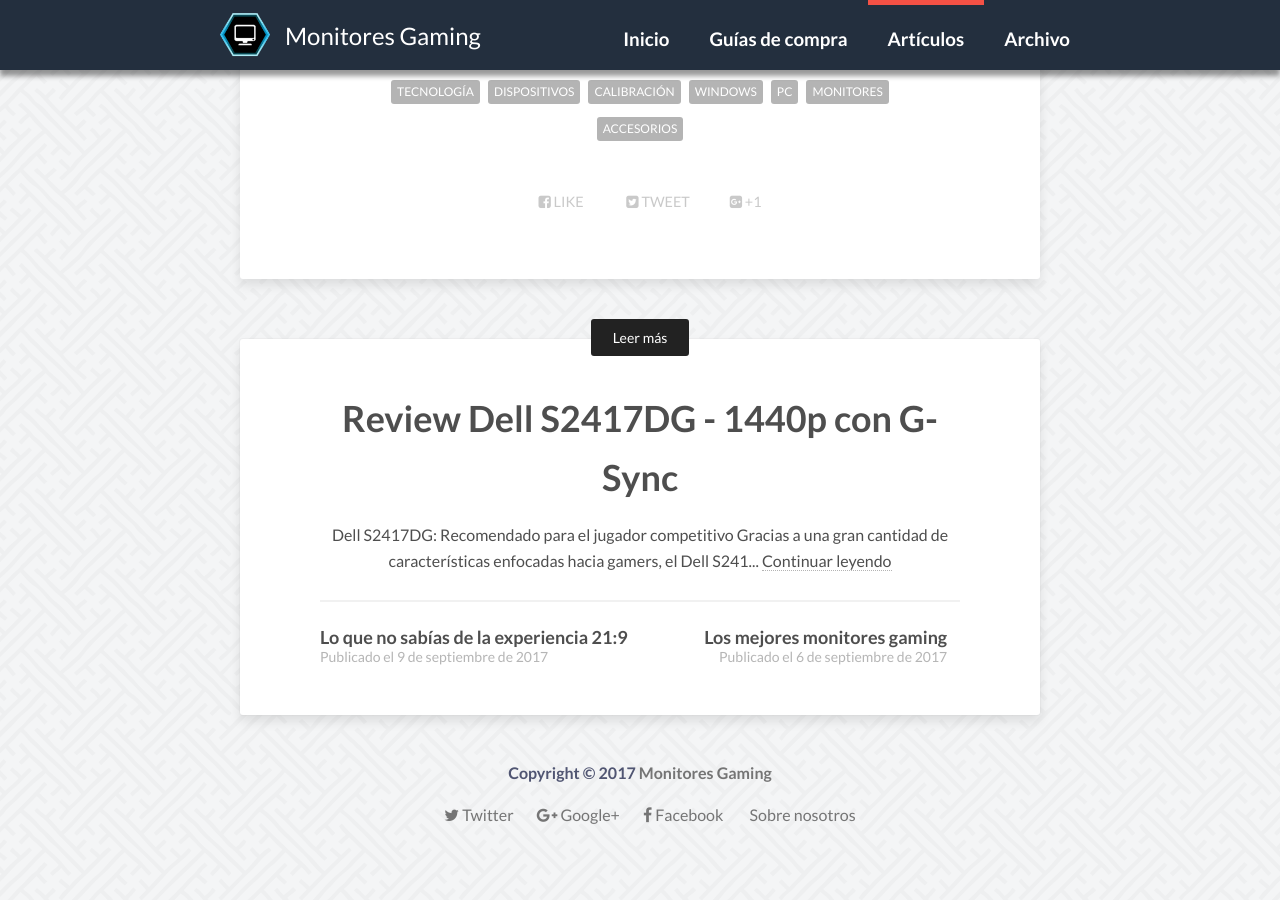
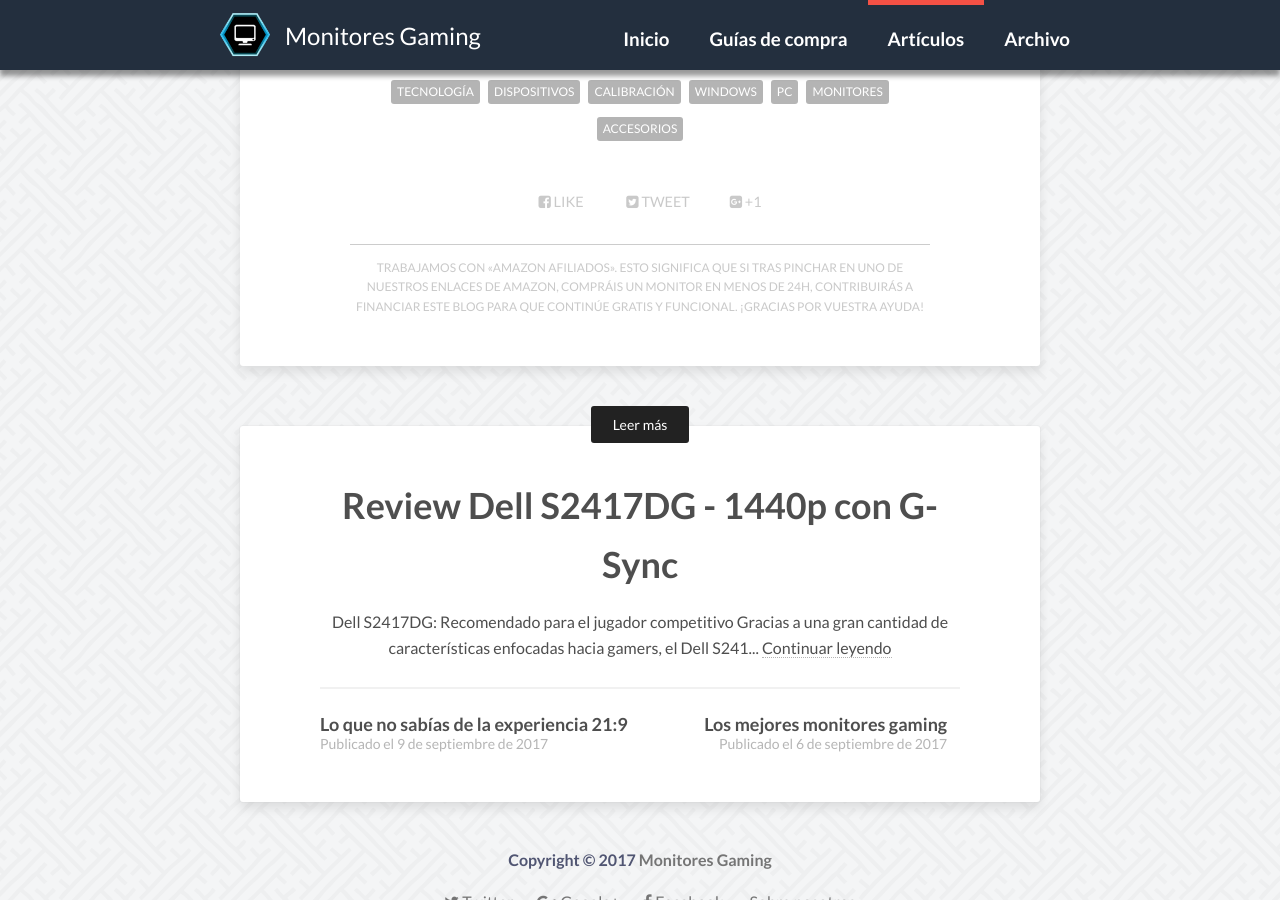
Before and after one commit to Losazul/losazul.github.io, a Jekyll site: the page built from _posts/2017-9-3-como-configurar-tu-monitor.md, in a window 1280 px wide and 900 px high, scrolled down 4747 px. Built offline with Jekyll 4.4.1, drawn with Linux system fonts in a browser that asks for light colours; nearby versions of some CDN libraries; comment, search, counter and statistics services are not loaded; before the commit the page ends 5622 px from its top, so only the background shows below that.

Commit message:
amazon afiliados-post + descripcion index

```diff
--- a/_includes/social-share.html
+++ b/_includes/social-share.html
@@ -9,3 +9,5 @@
     <li class="twitter"><a href="https://twitter.com/intent/tweet?text={{ site.url }}{{ page.url }}" title="Share on Twitter"><span class="count"><i class="fa fa-twitter-square"></i> Tweet</span></a></li><li class="googleplus"><a href="https://plus.google.com/share?url={{ site.url }}{{ page.url }}" title="Share on Google Plus"><span class="count"><i class="fa fa-google-plus-square"></i> +1</span></a></li>
   </ul>
 </div></div><!-- /.social-share -->
+<hr />
+Trabajamos con «Amazon afiliados». Esto significa que si tras pinchar en uno de nuestros enlaces de Amazon, compráis un monitor en menos de 24h, contribuirás a financiar este blog para que continúe gratis y funcional. ¡Gracias por vuestra ayuda!
--- a/index.html
+++ b/index.html
@@ -1,7 +1,7 @@
 ---
 layout: home
 title: "El Blog dedicado a monitores"
-description: "Describe this nonsense."
+description: "Los monitores con mejor relación calidad-precio. Encuentra tu equipo gaming definitivo."
 tags: [Jekyll, theme, themes, responsive, blog, modern]
 comments: false
 ---
```
Also changed, not shown: 1 other file.
